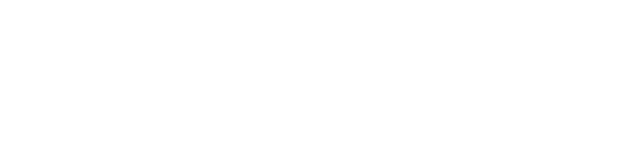
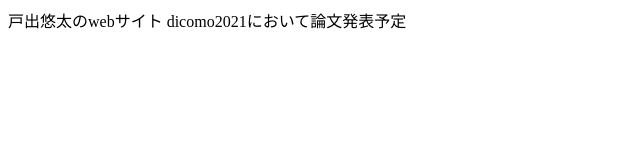
Before and after one commit to toi-uc/test_page, a plain HTML site: page index.html in a window 1280 px wide. Shown: the whole page, without its empty margins (0-640 px from the left). Drawn offline with Linux system fonts and the light colour scheme.

Commit message:
add message

```diff
--- a/index.html
+++ b/index.html
@@ -7,6 +7,9 @@
 
 <body>
     <!-- ここに書きたい内容を書く -->
+    戸出悠太のwebサイト
+
+    dicomo2021において論文発表予定
 </body>
 
 </html>
```
